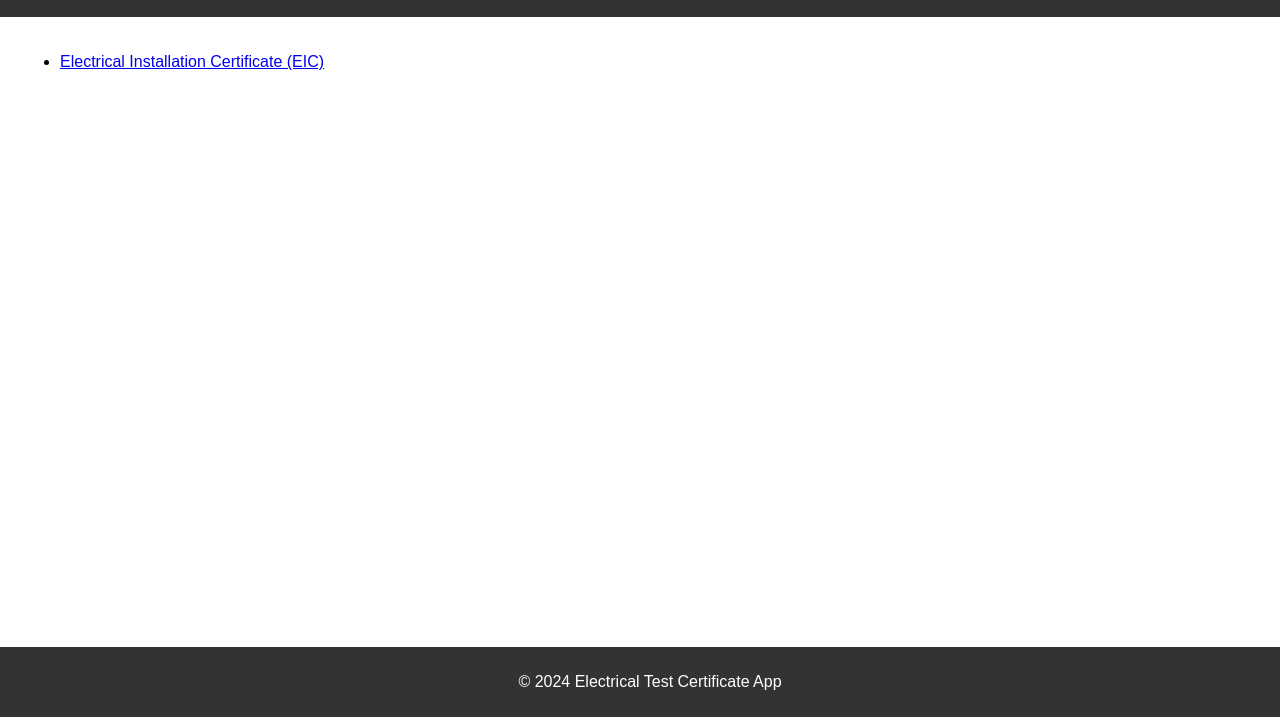
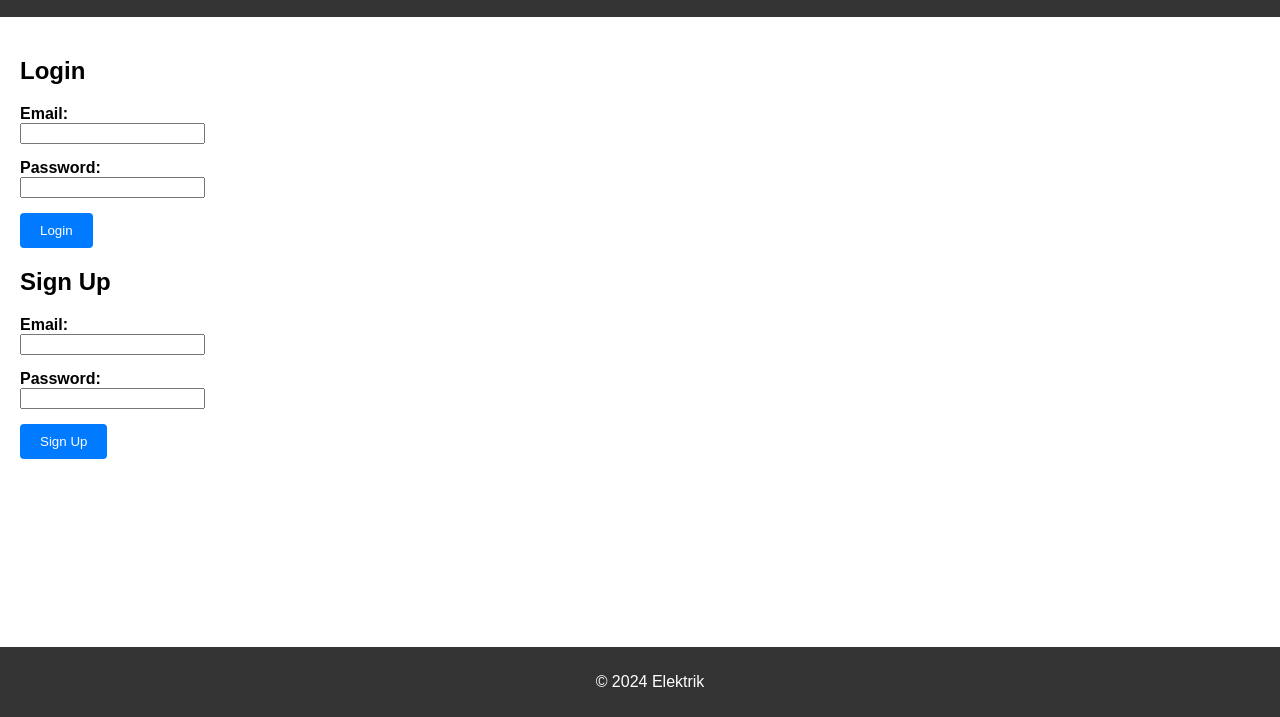
Before and after one commit to davidmansion/elektrik, a plain HTML site: page index.html in a window 1280 px wide. Shown: the part 83-800 px from the top of the page. Drawn offline with Linux system fonts and the light colour scheme.

Commit message:
Update index.html

```diff
--- a/index.html
+++ b/index.html
@@ -3,21 +3,46 @@
 <head>
     <meta charset="UTF-8">
     <meta name="viewport" content="width=device-width, initial-scale=1.0">
-    <title>Main Menu</title>
+    <title>Login/Sign-up</title>
     <link rel="stylesheet" href="styles.css">
 </head>
 <body>
     <header>
-        <h1>Main Menu</h1>
+        <h1>Login/Sign-up</h1>
     </header>
     <main>
-        <ul>
-            <li><a href="eic.html">Electrical Installation Certificate (EIC)</a></li>
-            <!-- Add links to other certificate pages -->
-        </ul>
+        <section id="login-section">
+            <h2>Login</h2>
+            <form id="login-form">
+                <div class="form-group">
+                    <label for="email">Email:</label>
+                    <input type="email" id="email" name="email" required>
+                </div>
+                <div class="form-group">
+                    <label for="password">Password:</label>
+                    <input type="password" id="password" name="password" required>
+                </div>
+                <button type="submit">Login</button>
+            </form>
+        </section>
+        <section id="signup-section">
+            <h2>Sign Up</h2>
+            <form id="signup-form">
+                <div class="form-group">
+                    <label for="signup-email">Email:</label>
+                    <input type="email" id="signup-email" name="signup-email" required>
+                </div>
+                <div class="form-group">
+                    <label for="signup-password">Password:</label>
+                    <input type="password" id="signup-password" name="signup-password" required>
+                </div>
+                <button type="submit">Sign Up</button>
+            </form>
+        </section>
     </main>
     <footer>
-        <p>&copy; 2024 Electrical Test Certificate App</p>
+        <p>&copy; 2024 Elektrik</p>
     </footer>
+    <script src="auth.js"></script>
 </body>
 </html>
```
